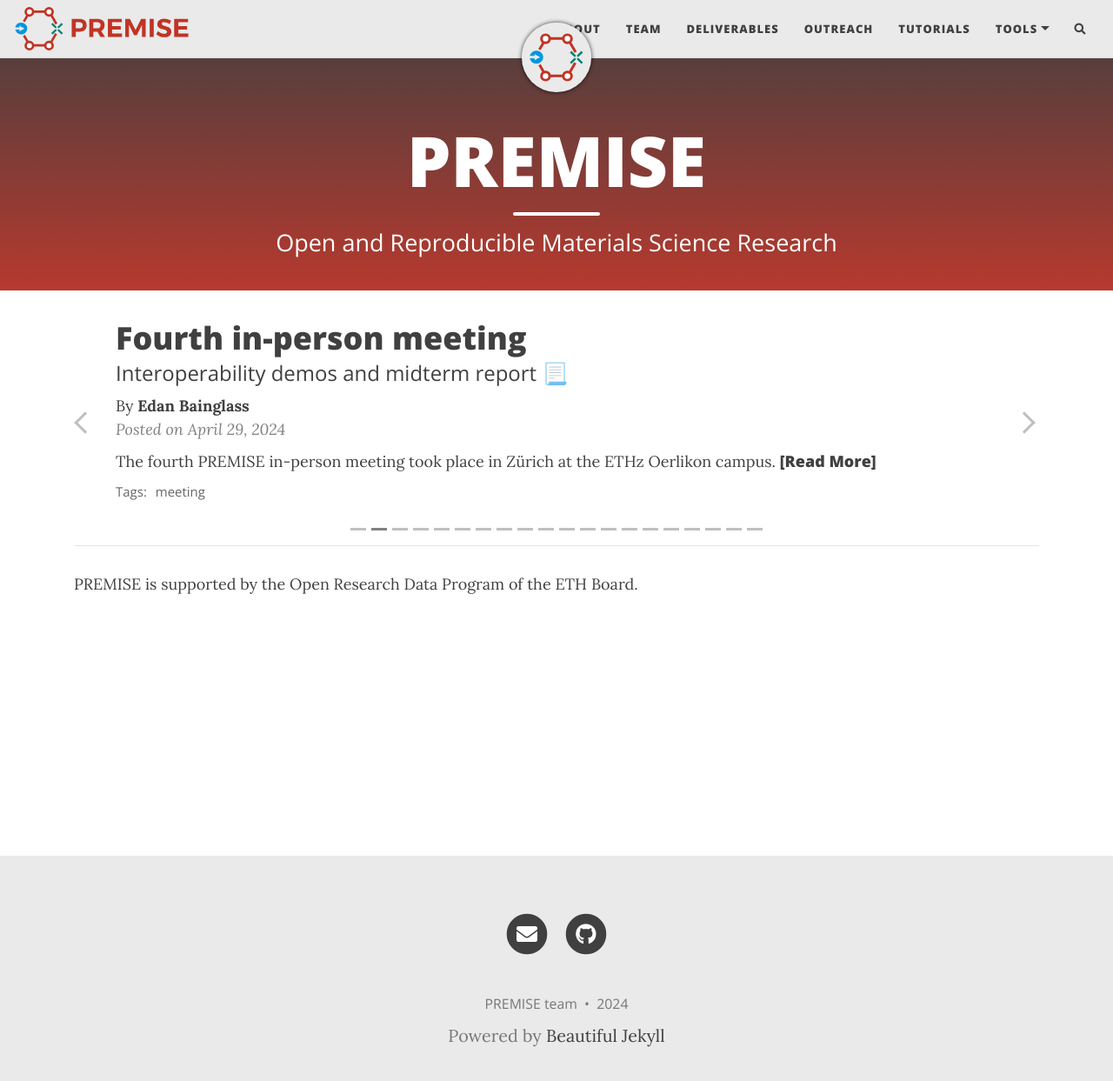
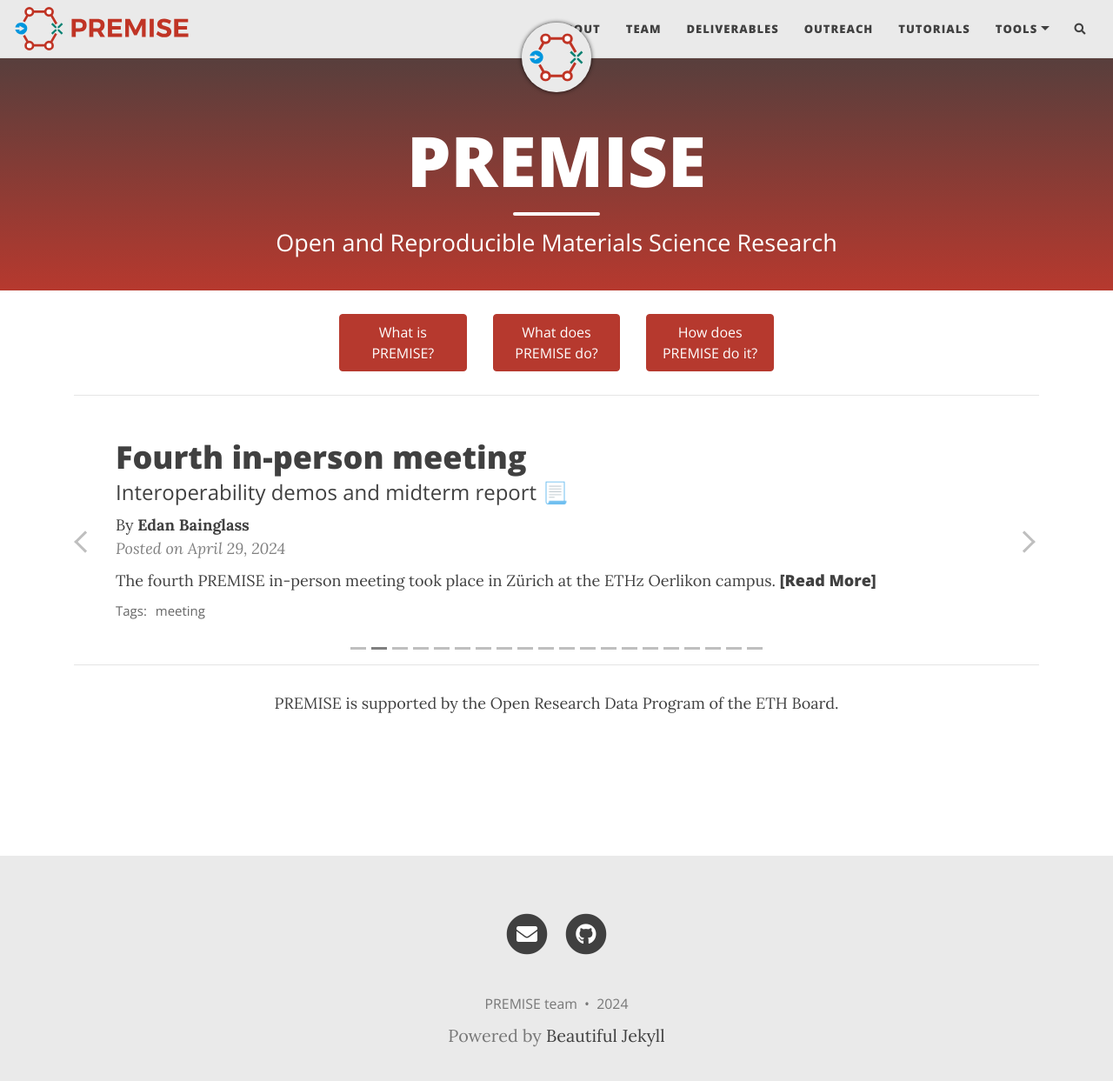
Before and after one commit to ord-premise/ord-premise.github.io, a Jekyll site: the page built from index.html, in a window 1280 px wide and 1256 px high. Shown: the top 1243 px of the window at 87% size. Built offline with Jekyll 4.4.1, drawn with Linux system fonts in a browser that asks for light colours; nearby versions of some CDN libraries; the list of posts is cut into pages by our own code; comment, search, counter and statistics services are not loaded.

Commit message:
Add priority buttons to home page

```diff
--- a/_layouts/home.html
+++ b/_layouts/home.html
@@ -4,10 +4,37 @@
 
 {{ content }}
 
+<div class="home-controls">
+  <div class="row">
+    <div class="col-4">
+      <a
+        href="/about"
+        class="btn btn-brand"
+      >What is PREMISE?</a>
+    </div>
+    <div class="col-4">
+      <a
+        href="/deliverables"
+        class="btn btn-brand"
+      >What does PREMISE do?</a>
+    </div>
+    <div class="col-4">
+      <a
+        href="/tutorials"
+        class="btn btn-brand"
+      >How does PREMISE do it?</a>
+    </div>
+  </div>
+</div>
+
+<hr/>
+
 {% assign posts = site.posts | sort: "date" %}
 
 {% include carousel.html posts=posts %}
 
-<hr>
+<hr/>
 
-<p>PREMISE is supported by the Open Research Data Program of the ETH Board.</p>
+<p class="text-center">
+  PREMISE is supported by the Open Research Data Program of the ETH Board.
+</p>
--- a/assets/css/custom-styles.scss
+++ b/assets/css/custom-styles.scss
@@ -6,6 +6,7 @@
 @import "variables";
 @import "general";
 @import "layout";
+@import "home";
 @import "post";
 @import "thumbnails";
 @import "footer";
--- /dev/null
+++ b/assets/sass/home.scss
@@ -0,0 +1,20 @@
+.home-controls {
+  max-width: 500px;
+  margin: 1.5em auto;
+  font-family: 'Open Sans', 'Helvetica Neue', Helvetica, Arial, sans-serif;
+
+  .btn-brand {
+    display: inline-flex;
+    align-items: center;
+    height: 100%;
+    padding: 0.5em 1em;
+    background-color: $middle-gradient-color;
+    border-color: $middle-gradient-color;
+    color: white;
+
+    &:hover {
+      background-color: white;
+      color: $brand-color;
+    }
+  }
+}
```
